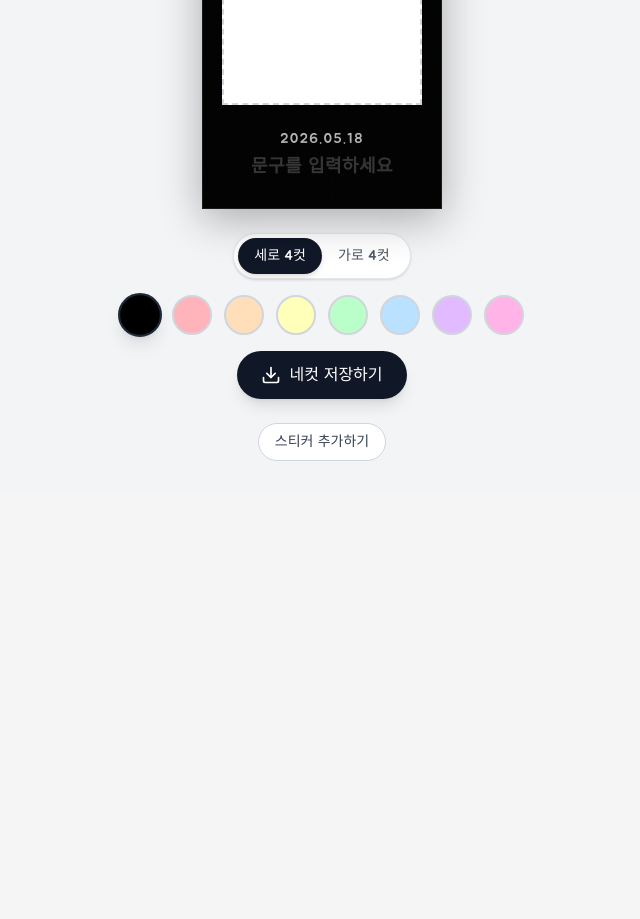
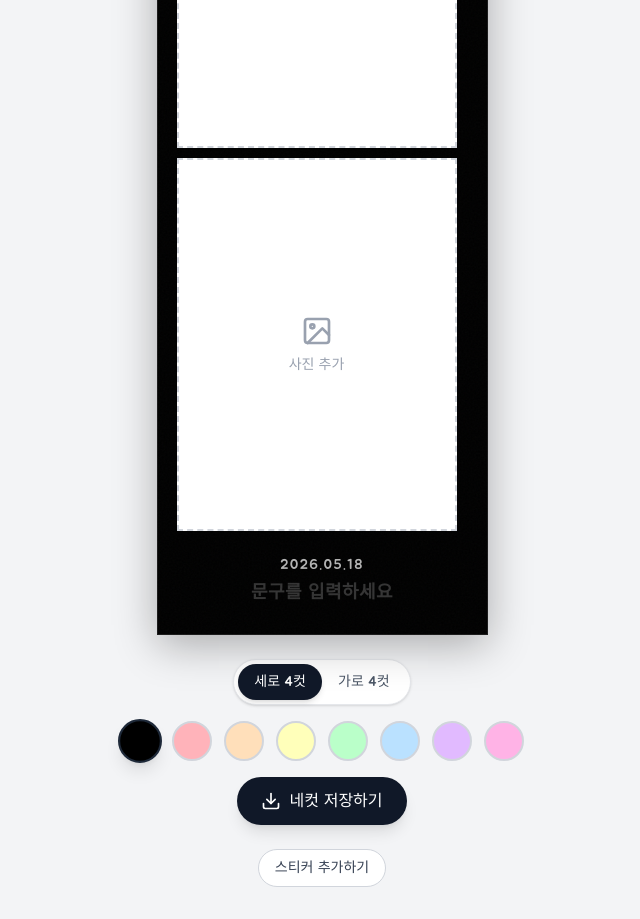
Before and after one commit to geeag94/photobooth, a React (Vite) app: page / in a window 1280 px wide. Shown: the part 1100-2019 px from the top of the page, without its empty margins (318-958 px from the left). Before the commit the page ends 1593 px from the top, so only its background shows below. Built offline with nearby package versions, Linux system fonts and the light colour scheme.

Commit message:
Fix: center align custom text input

```diff
--- a/src/components/TextOverlay.jsx
+++ b/src/components/TextOverlay.jsx
@@ -7,8 +7,8 @@
   const dateStr = `${today.getFullYear()}.${String(today.getMonth() + 1).padStart(2, '0')}.${String(today.getDate()).padStart(2, '0')}`
 
   return (
-    <div className="flex flex-col items-center gap-1 py-2">
-      <p className="text-sm opacity-70 tracking-widest font-medium">
+    <div className="flex flex-col items-center justify-center gap-1 py-2 w-full">
+      <p className="text-sm opacity-70 tracking-widest font-medium text-center w-full">
         {dateStr}
       </p>
       <input
@@ -16,7 +16,7 @@
         value={customText}
         onChange={(e) => setCustomText(e.target.value)}
         placeholder="문구를 입력하세요"
-        className="bg-transparent text-center text-lg font-bold tracking-wide outline-none placeholder:opacity-40 w-full max-w-[200px]"
+        className="bg-transparent text-center text-lg font-bold tracking-wide outline-none placeholder:opacity-40 w-full block"
         style={{ color: 'inherit' }}
       />
     </div>
```
Also changed, not shown: 3 other files (tests, documents, lock files or other folders).
